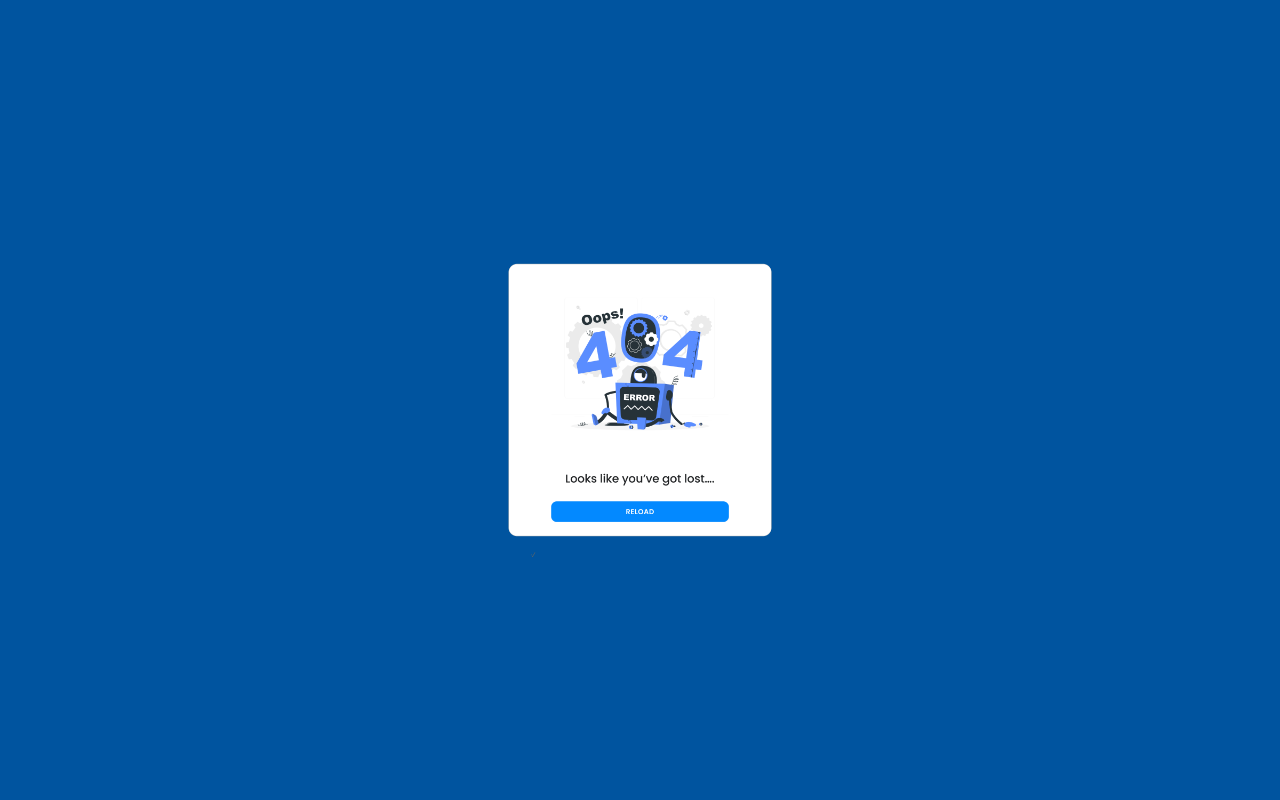
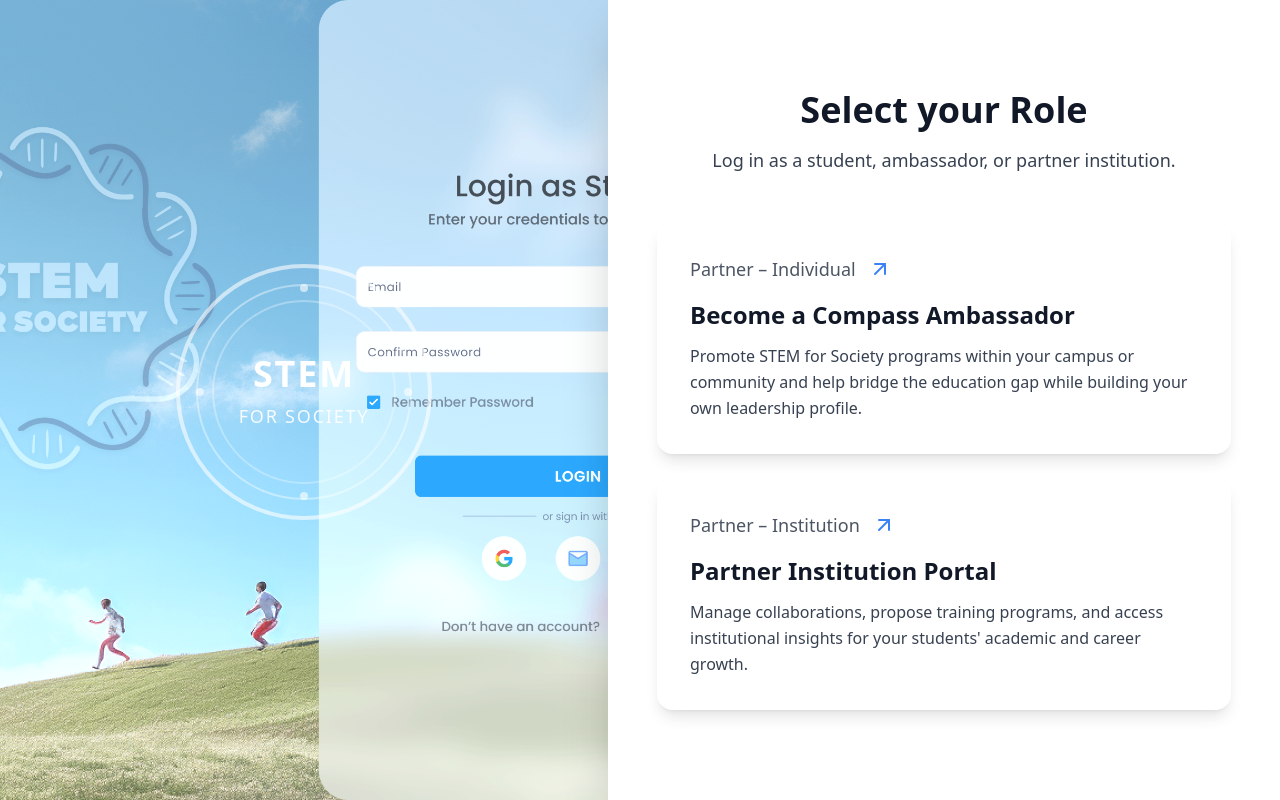
Before and after one commit to Tharun-CIO/stem-for-soceity, a React (Vite) app: page /select-role in a window 1280 px wide. Built offline with nearby package versions, Linux system fonts and the light colour scheme.

Commit message:
feat: Implement Select Role page
Replicated the "Select your Role" page design from the provided image, including the sky background, DNA logo, and role selection options.

```diff
--- a/src/App.tsx
+++ b/src/App.tsx
@@ -1,4 +1,3 @@
-
 import { Toaster } from "@/components/ui/toaster";
 import { Toaster as Sonner } from "@/components/ui/sonner";
 import { TooltipProvider } from "@/components/ui/tooltip";
@@ -24,6 +23,7 @@ import CoursesBookingFlow from "./pages/CoursesBookingFlow";
 import PsychologyBookingFlow from "./pages/PsychologyBookingFlow";
 import InstitutionBookingFlow from "./pages/InstitutionBookingFlow";
 import NotFound from "./pages/NotFound";
+import SelectRole from "./pages/SelectRole";
 
 const queryClient = new QueryClient();
 
@@ -36,6 +36,7 @@ const App = () => (
         <Routes>
           <Route path="/" element={<Index />} />
           <Route path="/cover" element={<Cover />} />
+          <Route path="/select-role" element={<SelectRole />} />
           <Route path="/login" element={<Login />} />
           <Route path="/partner-login" element={<PartnerLogin />} />
           <Route path="/signup" element={<SignUp />} />
--- /dev/null
+++ b/src/pages/SelectRole.tsx
@@ -0,0 +1,134 @@
+
+import React from 'react';
+import { Button } from '@/components/ui/button';
+import { ArrowUpRight } from 'lucide-react';
+import { useNavigate } from 'react-router-dom';
+
+const SelectRole = () => {
+  const navigate = useNavigate();
+
+  const handlePartnerIndividual = () => {
+    navigate('/campus-ambassador');
+  };
+
+  const handlePartnerInstitution = () => {
+    navigate('/partner-login');
+  };
+
+  return (
+    <div className="min-h-screen flex">
+      {/* Left side - Sky background with DNA logo and running people */}
+      <div className="flex-1 relative overflow-hidden">
+        {/* Sky Background */}
+        <div
+          className="absolute inset-0 bg-cover bg-center bg-no-repeat brightness-110"
+          style={{
+            backgroundImage: `url('/lovable-uploads/0107c03e-de5d-4312-a1ec-89a132b9e0aa.png')`
+          }}
+        >
+          {/* Light overlay for better contrast */}
+          <div className="absolute inset-0 bg-blue-200/20"></div>
+        </div>
+
+        {/* DNA Helix Logo with "STEM FOR SOCIETY" text */}
+        <div className="absolute top-1/2 left-1/2 transform -translate-x-1/2 -translate-y-1/2 z-10 text-center">
+          {/* DNA Helix Logo placeholder - you can replace with actual SVG */}
+          <div className="w-80 h-80 mb-4 flex items-center justify-center">
+            <div className="relative">
+              {/* DNA Helix circular design */}
+              <div className="w-64 h-64 border-4 border-white/60 rounded-full flex items-center justify-center relative">
+                {/* Inner DNA helixes */}
+                <div className="absolute inset-4 border-2 border-white/40 rounded-full"></div>
+                <div className="absolute inset-8 border-2 border-white/30 rounded-full"></div>
+
+                {/* Center text */}
+                <div className="text-center z-10">
+                  <div className="text-white text-4xl font-bold mb-2 tracking-wider">
+                    STEM
+                  </div>
+                  <div className="text-white/90 text-lg tracking-widest">
+                    FOR SOCIETY
+                  </div>
+                </div>
+
+                {/* DNA strand decorations */}
+                <div className="absolute top-4 left-1/2 w-2 h-2 bg-white/60 rounded-full transform -translate-x-1/2"></div>
+                <div className="absolute bottom-4 left-1/2 w-2 h-2 bg-white/60 rounded-full transform -translate-x-1/2"></div>
+                <div className="absolute left-4 top-1/2 w-2 h-2 bg-white/60 rounded-full transform -translate-y-1/2"></div>
+                <div className="absolute right-4 top-1/2 w-2 h-2 bg-white/60 rounded-full transform -translate-y-1/2"></div>
+              </div>
+            </div>
+          </div>
+        </div>
+      </div>
+
+      {/* Right side - Role Selection with glass effect */}
+      <div className="w-full max-w-2xl bg-white/30 backdrop-blur-lg border border-white/20 shadow-2xl flex flex-col justify-center px-12 py-16 relative">
+        <div className="space-y-8">
+          {/* Header */}
+          <div className="text-center mb-12">
+            <h1 className="text-4xl font-bold text-gray-900 mb-4">
+              Select your Role
+            </h1>
+            <p className="text-gray-700 text-lg">
+              Log in as a student, ambassador, or partner institution.
+            </p>
+          </div>
+
+          {/* Role Cards */}
+          <div className="space-y-6">
+            {/* Partner - Individual Card */}
+            <div
+              onClick={handlePartnerIndividual}
+              className="bg-white/60 backdrop-blur-sm border border-white/30 rounded-2xl p-8 hover:bg-white/70 transition-all duration-200 cursor-pointer group shadow-lg"
+            >
+              <div className="flex items-start justify-between">
+                <div className="flex-1">
+                  <div className="flex items-center gap-3 mb-4">
+                    <span className="text-gray-600 text-lg font-medium">Partner – Individual</span>
+                    <ArrowUpRight className="w-6 h-6 text-blue-500 group-hover:translate-x-1 group-hover:-translate-y-1 transition-transform duration-200" />
+                  </div>
+
+                  <h3 className="text-2xl font-bold text-gray-900 mb-3">
+                    Become a Compass Ambassador
+                  </h3>
+
+                  <p className="text-gray-700 text-base leading-relaxed">
+                    Promote STEM for Society programs within your campus or community and
+                    help bridge the education gap while building your own leadership profile.
+                  </p>
+                </div>
+              </div>
+            </div>
+
+            {/* Partner - Institution Card */}
+            <div
+              onClick={handlePartnerInstitution}
+              className="bg-white/60 backdrop-blur-sm border border-white/30 rounded-2xl p-8 hover:bg-white/70 transition-all duration-200 cursor-pointer group shadow-lg"
+            >
+              <div className="flex items-start justify-between">
+                <div className="flex-1">
+                  <div className="flex items-center gap-3 mb-4">
+                    <span className="text-gray-600 text-lg font-medium">Partner – Institution</span>
+                    <ArrowUpRight className="w-6 h-6 text-blue-500 group-hover:translate-x-1 group-hover:-translate-y-1 transition-transform duration-200" />
+                  </div>
+
+                  <h3 className="text-2xl font-bold text-gray-900 mb-3">
+                    Partner Institution Portal
+                  </h3>
+
+                  <p className="text-gray-700 text-base leading-relaxed">
+                    Manage collaborations, propose training programs, and access institutional
+                    insights for your students' academic and career growth.
+                  </p>
+                </div>
+              </div>
+            </div>
+          </div>
+        </div>
+      </div>
+    </div>
+  );
+};
+
+export default SelectRole;
```
